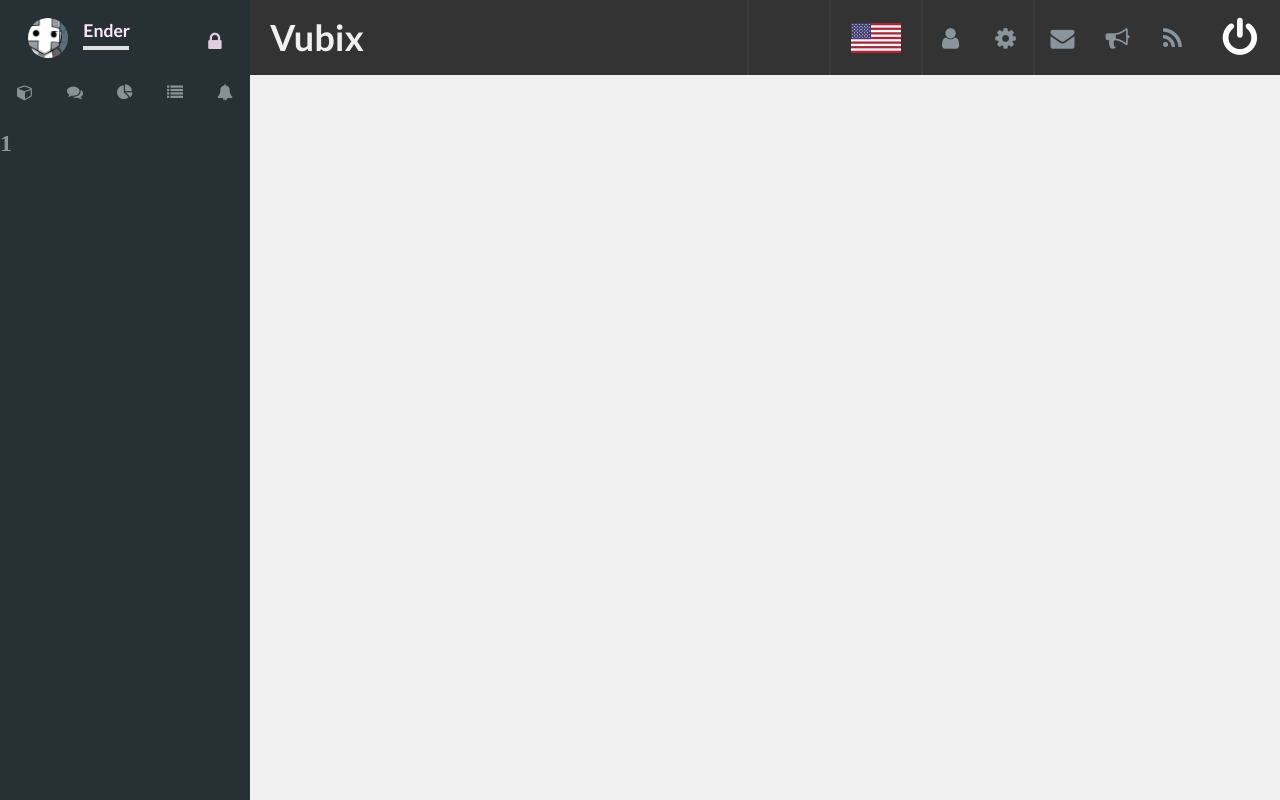
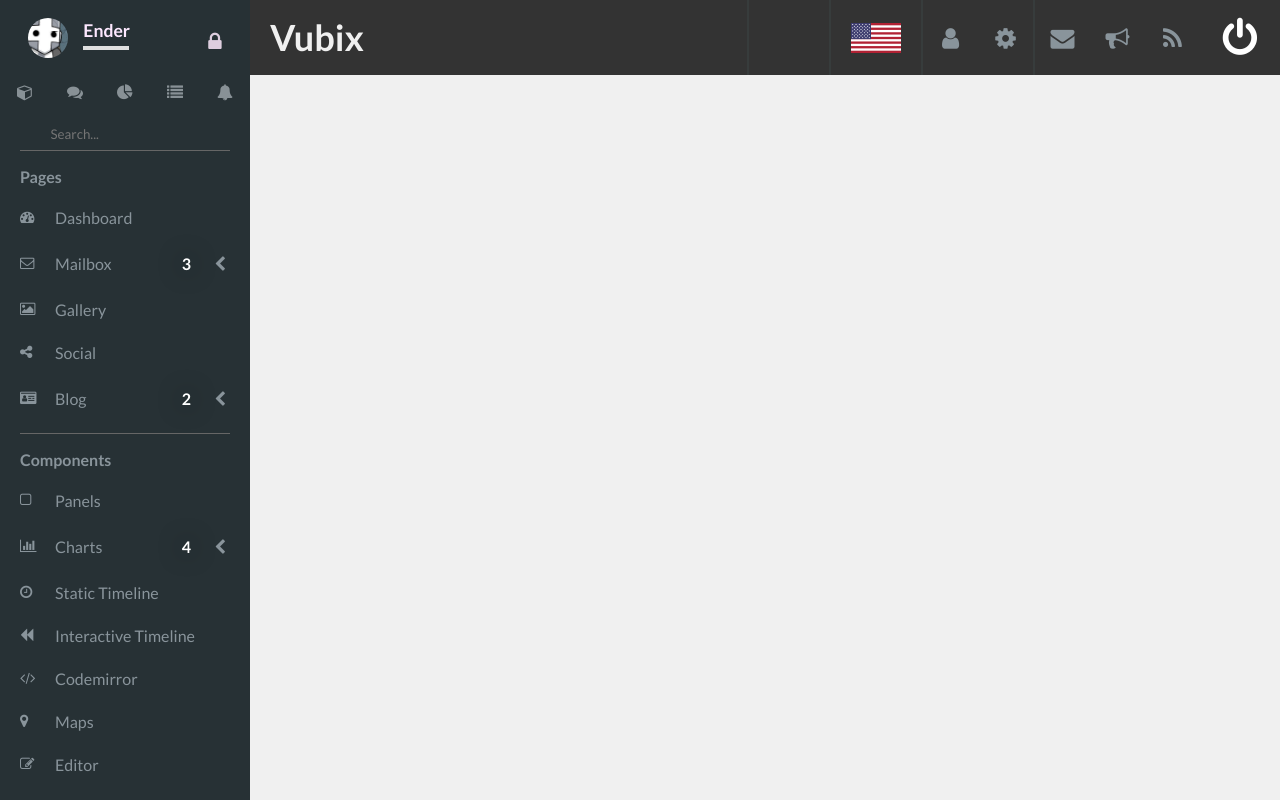
Before and after one commit to iEnder/vubix, a Vue app: page /#/ in a window 1280 px wide. Built offline with nearby package versions, Linux system fonts and the light colour scheme; grey boxes are pictures that could not be loaded.

Commit message:
Sidebar navigation setup

```diff
--- a/src/App.vue
+++ b/src/App.vue
@@ -3,12 +3,12 @@
     <Sidebar username="Ender" />
     <div class="app__right">
       <Navbar />
+      <!-- <router-view></router-view> -->
     </div>
   </div>
 </template>
 
 <script>
-// <router-view></router-view>
 import Sidebar from './components/Sidebar/Container';
 import Navbar from './components/Navbar/Container';
 
--- /dev/null
+++ b/src/assets/_scss/_linksgroup.scss
@@ -0,0 +1,96 @@
+@import './_vars';
+
+.links-group {
+    font-family: $font;
+    width: 100%;
+    &__list {
+        list-style-type: none;
+        padding: 0;
+        margin: 0 0 10px 0;
+    }
+    &__header {
+        font-size: 1em;
+        margin: 0 20px 10px 20px;
+    }
+    &__item {
+        margin: 0;
+        cursor: pointer;
+        &--name {
+            display:inline-block;
+            padding-left: 15px;
+        }
+        p {
+            margin: 0;
+        }
+        &--icon {
+            font-size: 0.9em;
+            width: 20px;
+        }
+        &--dropdown {
+            transition: 0.2s 0s linear;
+            transform: rotate(90deg);
+        }
+        &--subcount {
+            font-family: $font;
+            text-align: center;
+            line-height: 25px;
+            border-radius: 5px;
+            color: white;
+            font-size: 1em;
+            font-weight: 600;
+            display: inline-block;
+            margin-right: 15px;
+            width: 25px;
+            height: 25px;
+            background-color: color(base);
+            text-shadow: 0 0 25px rgba(0,0,0,0.9);
+        }
+    }
+    &__container {
+        display: flex;
+        align-items: center;
+        padding: 12px 20px;
+        color: #89949B;
+        text-decoration: none;
+        &--category {
+            width: 100%;
+            display: flex;
+            justify-content: space-between;
+            align-items: center;
+            & > span {
+                 display: flex;
+                 align-items: center;
+            }
+        }
+        &:hover {
+            background-color: #1F272A;
+        }
+    }
+}
+
+.subgroup {
+    transition: 1s 0s linear;
+    max-height: 0px;
+    overflow: hidden;
+    margin-left: 40px;
+    .links-group {
+        &__header {
+            display: none;
+        }
+        &__container {
+            position: relative;
+            border-left: 1px solid #666;
+            &:before {
+                content:' ';
+                display: block;
+                position: absolute;
+                width: 10px;
+                height: 1px;
+                background-color: #666;
+                top: 50%;
+                left: 0;
+                transform: translateY(-50%)
+            }
+        }
+    }
+}
--- a/src/assets/_scss/_sidebar.scss
+++ b/src/assets/_scss/_sidebar.scss
@@ -105,6 +105,31 @@
     }
 }
 
+.sidebar-navigation {
+    display: flex;
+    align-items: center;
+    flex-direction: column;
+    padding: 15px 0;
+    &__search {
+        background-color: transparent;
+        border: 0;
+        color: white;
+        font-family: $font;
+        margin-bottom: 0.5em;
+        &:focus {
+            outline: 0;
+        }
+    }
+    &__divider {
+        background-color: #666;
+        width: calc(100% - 40px);
+        height: 1px;
+        display: block;
+        flex-shrink: 0;
+        margin-bottom: 1em;
+    }
+}
+
 @media (max-width: 990px) {
     .sidebar {
         margin-left: -250px;
--- /dev/null
+++ b/src/components/Sidebar/LinksGroup.vue
@@ -0,0 +1,49 @@
+<template>
+<div class='links-group' >
+    <h1 class='links-group__header'>{{ header }}</h1>
+    <ul class='links-group__list'>
+        <li v-for="item in links" class='links-group__item'>
+            <div @click="toggleSub(item.name.toLowerCase())" v-if="item.rest">
+                <div class='links-group__container'>
+                    <div class='links-group__container--category'>
+
+                        <span>
+                            <i v-if="item.icon" :class="item.icon" class="links-group__item--icon"></i>
+                            <p class="links-group__item--name">{{ item.name }}</p>
+                        </span>
+
+                        <span>
+                            <span class="links-group__item--subcount" >{{ item.rest.length }}</span>
+                            <span :id="'drop-'+item.name.toLowerCase()" class="links-group__item--dropdown"><i class="fa fa-chevron-down" aria-hidden="true"></i></span>
+                        </span>
+
+                    </div>
+                </div>
+                <LinksGroup :id="'sub-'+item.name.toLowerCase()" class="subgroup" :links="item.rest" />
+            </div>
+           <router-link class='links-group__container' :to="item.link" v-else >
+                <i v-if="item.icon" :class="item.icon" class="links-group__item--icon"></i>
+                <p class="links-group__item--name">{{ item.name }}</p>
+           </router-link>
+        </li>
+    </ul>
+</div>
+</template>
+
+<script>
+export default {
+    name: 'LinksGroup',
+    props: ["links", "header"],
+    methods: {
+        toggleSub(id) {
+            let current = !document.getElementById('sub-' + id).style.maxHeight == '';
+            document.getElementById('drop-' + id).style.transform = current ? '' : 'rotate(0deg)';
+            document.getElementById('sub-' + id).style.maxHeight = current ? '' : '999px';
+        }
+    }
+};
+</script>
+
+<style lang='scss' scoped>
+    @import '../../assets/_scss/_linksgroup';
+</style>
--- a/src/components/sidebar/container.vue
+++ b/src/components/sidebar/container.vue
@@ -17,7 +17,6 @@
     <div class="sidebar__control">
 
         <ul>
-
             <li id="panelBtn0" v-on:click="changePanel(0, 'panelBtn0')" class="sidebar__control-item sidebar__control-item--active"><i class="fa fa-cube" aria-hidden="true"></i></li>
             <li id="panelBtn1" v-on:click="changePanel(1, 'panelBtn1')" class="sidebar__control-item" ><i class="fa fa-comments" aria-hidden="true"></i></li>
             <li id="panelBtn2" v-on:click="changePanel(2, 'panelBtn2')" class="sidebar__control-item" ><i class="fa fa-pie-chart" aria-hidden="true"></i></li>
@@ -29,8 +28,13 @@
 
     <div class="sidebar__container">
 
-        <div class="sidebar__category" data-category="0">
-            <h1>1</h1>
+        <div class="sidebar__category sidebar-navigation" data-category="0">
+            <input placeholder="Search..." type="text" class="sidebar-navigation__search">
+            <span class="sidebar-navigation__divider" />
+            <LinksGroup header="Pages" :links="pages" />
+            <span class="sidebar-navigation__divider" />
+             <LinksGroup header="Components" :links="components" />
+            <span class="sidebar-navigation__divider" />
         </div>
         <div class="sidebar__category" data-category="1">
             <ContactGroup title="ONLINE" :people="online"/>
@@ -54,17 +58,52 @@
 
 <script>
 import ContactGroup from './ContactGroup';
+import LinksGroup from './LinksGroup';
 export default {
     name: 'sidebar',
     props: ["username"],
     data() {
         return {
             currentPanel: 0,
+
             online: [{ name: 'Charlie Doe', image: 'https://placeholdit.imgix.net/~text?txtsize=6&bg=505050&txt=50%C3%9750&w=50&h=50' },
                      { name: 'Sam Doe',     image: 'https://placeholdit.imgix.net/~text?txtsize=6&bg=505050&txt=50%C3%9750&w=50&h=50' },
                      { name: 'Will Doe',    image: 'https://placeholdit.imgix.net/~text?txtsize=6&bg=505050&txt=50%C3%9750&w=50&h=50' },
                      { name: 'Finn Doe',    image: 'https://placeholdit.imgix.net/~text?txtsize=6&bg=505050&txt=50%C3%9750&w=50&h=50' },
-                     { name: 'Mike Doe',    image: 'https://placeholdit.imgix.net/~text?txtsize=6&bg=505050&txt=50%C3%9750&w=50&h=50' }]
+                     { name: 'Mike Doe',    image: 'https://placeholdit.imgix.net/~text?txtsize=6&bg=505050&txt=50%C3%9750&w=50&h=50' }],
+
+            pages: [{ name: 'Dashboard', icon: 'fa fa-tachometer', link: '/dashboard' },
+                    { name: 'Mailbox', icon: 'fa fa-envelope-o', rest: [
+                        { name: 'Inbox', icon: 'fa fa-inbox', link: '/mailbox/inbox' },
+                        { name: 'Mail', icon: 'fa fa-envelope', link: '/mailbox/mail' },
+                        { name: 'Compose', icon: 'fa fa-comment', link: '/mailbox/compose'}
+                    ]},
+                    { name: 'Gallery', icon: 'fa fa-picture-o', link: '/gallery' },
+                    { name: 'Social', icon: 'fa fa-share-alt', link: '/social' },
+                    { name: 'Blog', icon: 'fa fa-id-card', rest: [
+                        { name: 'Posts', icon: 'fa fa-columns', link: '/blog/posts' },
+                        { name: 'Single Post', icon: 'fa fa-columns', link: '/blog/post' }]}],
+
+            components: [{ name: 'Panels', icon: 'fa fa-square-o', link: '/panels' },
+                         { name: 'Charts', icon: 'fa fa-bar-chart', rest: [
+                                { name: 'Vubix Charts', icon: 'fa fa-area-chart', rest:[
+                                {name: 'Line Series', link: '/charts/vubix/line'},
+                                {name: 'Area Series', link: '/charts/vubix/area'},
+                                {name: 'Bar + Column Series', link: '/charts/vubix/bar'},
+                                {name: 'Mixed Series', link: '/charts/vubix/mixed'},
+                                {name: 'Pie + Donut Series', link: '/charts/vubix/pie'},
+                             ]},
+                             { name: 'Chart.JS', icon: 'fa fa-line-chart', link: '/charts/chartjs' },
+                             { name: 'C3.JS', icon: 'fa fa-line-chart', link: '/charts/c3js' },
+                             { name: 'Morris.JS', icon: 'fa fa-pie-chart', link: '/charts/morrisjs' },
+                         ]},
+                         { name: 'Static Timeline', icon: 'fa fa-clock-o', link: '/timeline' },
+                         { name: 'Interactive Timeline', icon: 'fa fa-backward', link: '/interactive-timeline' },
+                         { name: 'Codemirror', icon: 'fa fa-code', link: '/codemirror' },
+                         { name: 'Maps', icon: 'fa fa-map-marker', link: '/maps' },
+                         { name: 'Editor', icon: 'fa fa-pencil-square-o', link: '/editor' },
+                         { name: 'Editor', icon: 'fa fa-pencil-square-o', link: '/editor' }],
+
         };
     },
     methods: {
@@ -82,7 +121,8 @@ export default {
         },
     },
     components: {
-        ContactGroup
+        ContactGroup,
+        LinksGroup
     }
 };
 </script>
--- a/src/router/index.js
+++ b/src/router/index.js
@@ -1,7 +1,6 @@
 import Vue from 'vue';
 import Router from 'vue-router';
 import App from '@/App';
-
 Vue.use(Router);
 
 export default new Router({
@@ -11,5 +10,10 @@ export default new Router({
       name: 'App',
       component: App,
     },
+    {
+      path: '/user',
+      name: 'App',
+      component: App,
+    },
   ],
 });
```
